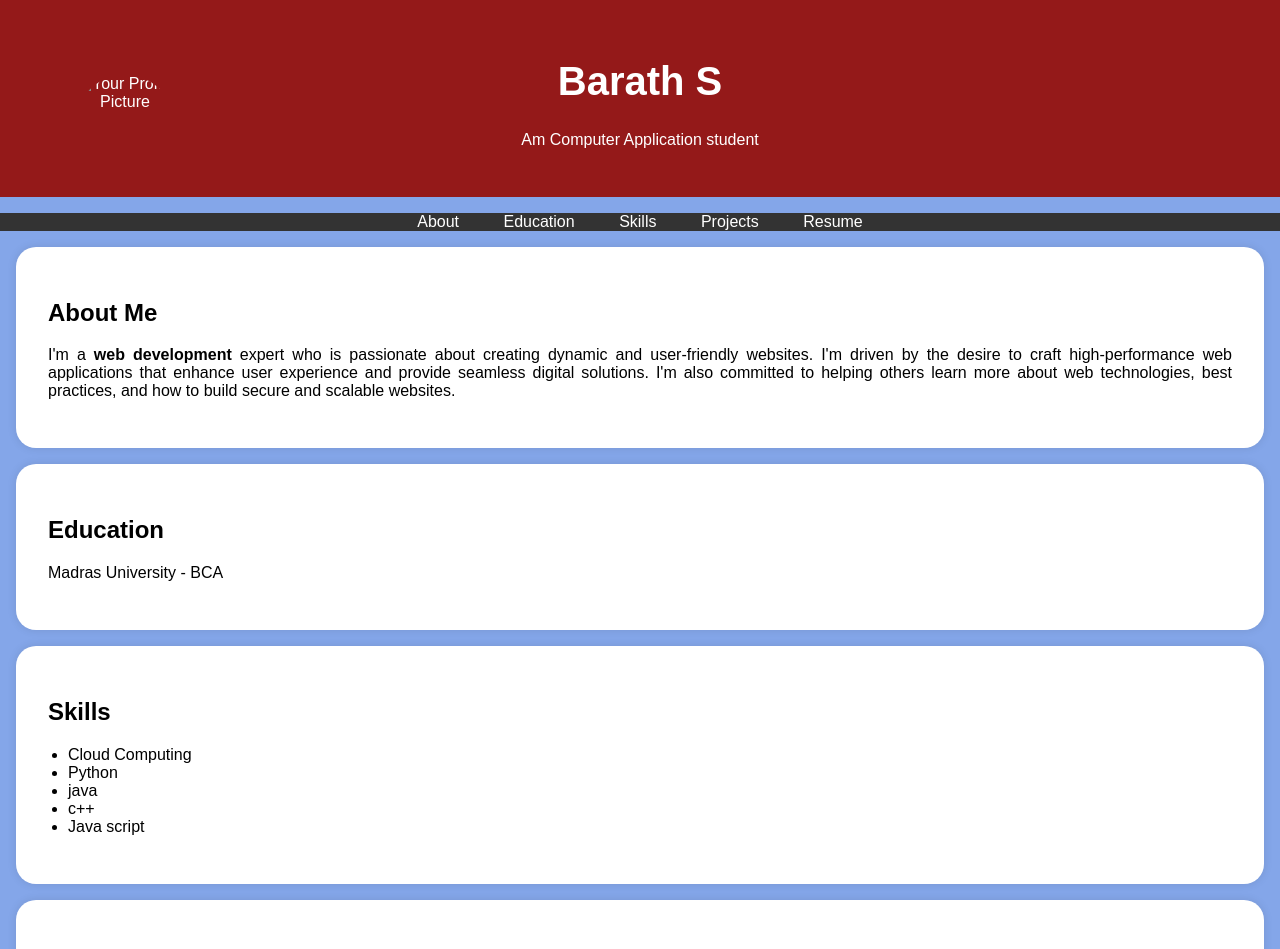
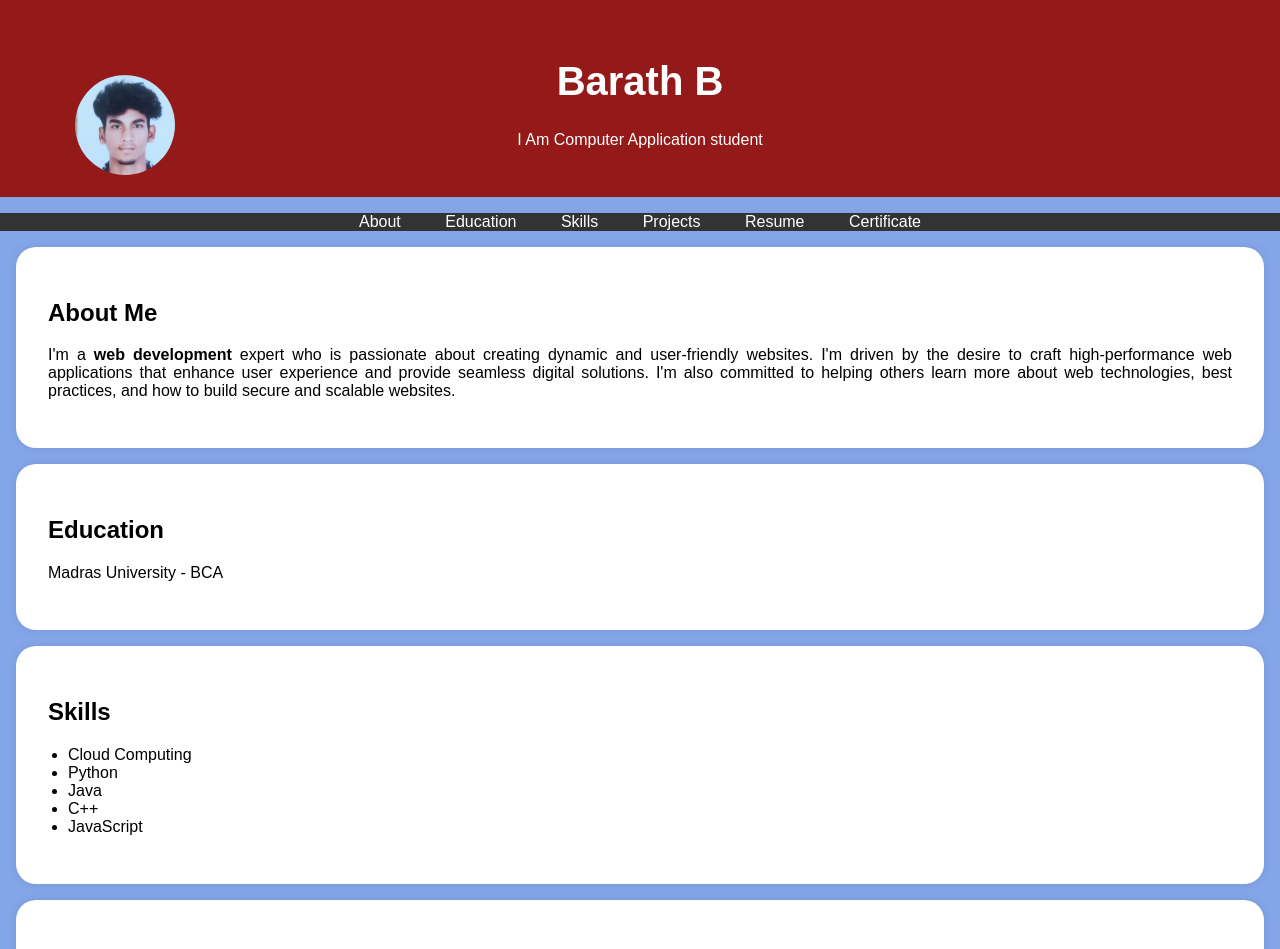
Before and after one commit to barath2030/digital.portofolio, a plain HTML site: page index.html in a window 1280 px wide. Shown: the top 949 px of the page. Drawn offline with Linux system fonts and the light colour scheme.

Commit message:
Update index.html

```diff
--- a/index.html
+++ b/index.html
@@ -15,7 +15,7 @@
             color: #fff;
             text-align: center;
             padding: 2rem 0;
-            position: relative; /* Add this */
+            position: relative;
         }
 
         .header-content h1 {
@@ -24,13 +24,13 @@
 
         /* Add styles for the round profile picture */
         .profile-picture {
-            width: 100px; /* Adjust the size as needed */
+            width: 100px;
             height: 100px;
-            border-radius: 75%; /* Create a circular shape */
-            object-fit: cover; /* To ensure the image fills the circular area */
-            position: absolute; /* Add this */
-            top: 75px; /* Adjust top position as needed */
-            left: 75px; /* Adjust left position as needed */
+            border-radius: 75%;
+            object-fit: cover;
+            position: absolute;
+            top: 75px;
+            left: 75px;
         }
 
         nav {
@@ -95,9 +95,9 @@
     <header>
         <div class="header-content">
             <!-- Add your profile picture here -->
-            <img src="img4.jpg.jpg" alt="Your Profile Picture" class="profile-picture">
-            <h1>Barath S</h1>
-            <p>Am Computer Application student</p>
+            <img src="img4.jpg" alt="Your Profile Picture" class="profile-picture">
+            <h1>Barath B</h1>
+            <p>I Am Computer Application student</p>
         </div>
     </header>
 
@@ -108,7 +108,7 @@
             <li><a href="#skills">Skills</a></li>
             <li><a href="#projects">Projects</a></li>
             <li><a href="#resume">Resume</a></li>
-
+            <li><a href="#certificate">Certificate</a></li>
         </ul>
     </nav>
 
@@ -119,7 +119,6 @@
                 I'm driven by the desire to craft high-performance web applications that enhance user experience and provide
                  seamless digital solutions. I'm also committed to helping others learn more about web technologies,
                  best practices, and how to build secure and scalable websites.</p>
-
         </div>
     </section>
 
@@ -127,8 +126,6 @@
         <div class="section-content">
             <h2>Education</h2>
             <p>Madras University  - BCA</p>
-
-
         </div>
     </section>
 
@@ -138,9 +135,9 @@
             <ul>
                 <li>Cloud Computing</li>
                 <li>Python</li>
-                <li>java</li>
-                <li>c++</li>
-                <li>Java script</li>
+                <li>Java</li>
+                <li>C++</li>
+                <li>JavaScript</li>
             </ul>
         </div>
     </section>
@@ -152,24 +149,39 @@
                 <li><a href="#">E Cart website</a></li>
                 <li><a href="#">Cloud Security IBM</a></li>
                 <li><a href="#">IBM chatbot</a></li>
-                <!-- Add more project links here -->
             </ul>
         </div>
     </section>
 
     <section id="resume">
-
         <div class="section-content">
             <center>
-            <h2>Resume</h2>
-            <a href="resume4.pdf"class="download-button">Download CV</a>
-        </center>
+                <h2>Resume</h2>
+                <a href="resume4.pdf" class="download-button" target="_blank" download="Barath_B_Resume.pdf">Download CV</a>
+            </center>
         </div>
+    </section>
 
+    <!-- Certificate Section -->
+    <section id="certificate">
+        <div class="section-content">
+            <h2>Certificate</h2>
+
+
+        <!-- Option 1: Download Link (PDF) -->
+        <a href="certificate2.pdf" class="download-button" target="_blank" download="Barath_B_Certificate.pdf">Download Certificate (PDF)</a>
+
+        <!-- Option 2: Embed Image -->
+        <h3>Or View the Certificate</h3>
+        <img src="certificate2.jpg" alt="Certificate" style="max-width: 100%; height: auto;">
+    </div>
+</section>
+
+        </div>
     </section>
 
     <footer>
-        <p>&copy; 2025 Barath S </p>
+        <p>&copy; 2025 Barath</p>
     </footer>
 
     <script>
```
